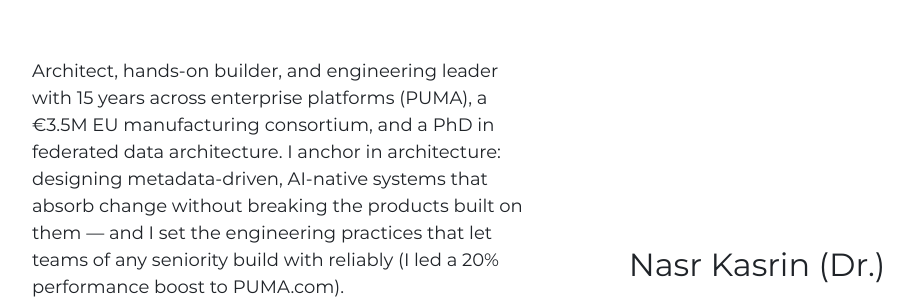
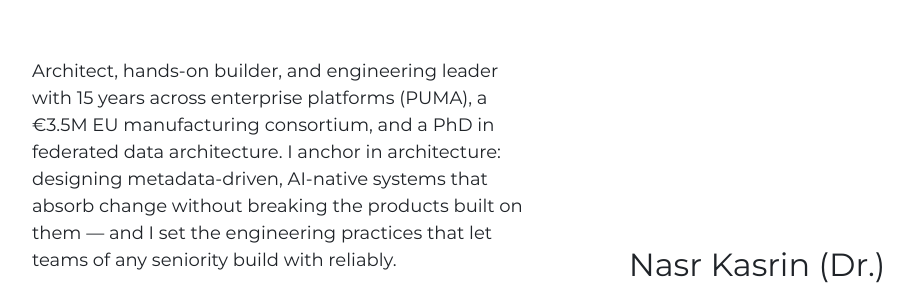
Before and after one commit to n42r/n42r.github.io, a Jekyll site: the page built from index.md, in a window 1280 px wide, cut to the strip 0-299 px from the top of the page. Shown: the whole strip, without its empty margins (178-1091 px from the left). Built offline with Jekyll 4.4.1, drawn with Linux system fonts in a browser that asks for light colours.

Commit message:
Update me.yml

```diff
--- a/_data/me.yml
+++ b/_data/me.yml
@@ -1,5 +1,5 @@
 intro: |
-  Architect, hands-on builder, and engineering leader with 15 years across enterprise platforms (PUMA), a €3.5M EU manufacturing consortium, and a PhD in federated data architecture. I anchor in architecture: designing metadata-driven, AI-native systems that absorb change without breaking the products built on them — and I set the engineering practices that let teams of any seniority build with reliably (I led a 20% performance boost to PUMA.com).
+  Architect, hands-on builder, and engineering leader with 15 years across enterprise platforms (PUMA), a €3.5M EU manufacturing consortium, and a PhD in federated data architecture. I anchor in architecture: designing metadata-driven, AI-native systems that absorb change without breaking the products built on them — and I set the engineering practices that let teams of any seniority build with reliably.
 
 l2: |
   Currently co-founder of a production healthcare app ([Pflegebericht.com](http://www.pflegebericht.com)) built with an AI-first methodology I designed: architecture conventions that keep AI agents effective, quality gates that catch AI-generated drift, and the human-architect role that maintains system coherence.
```
